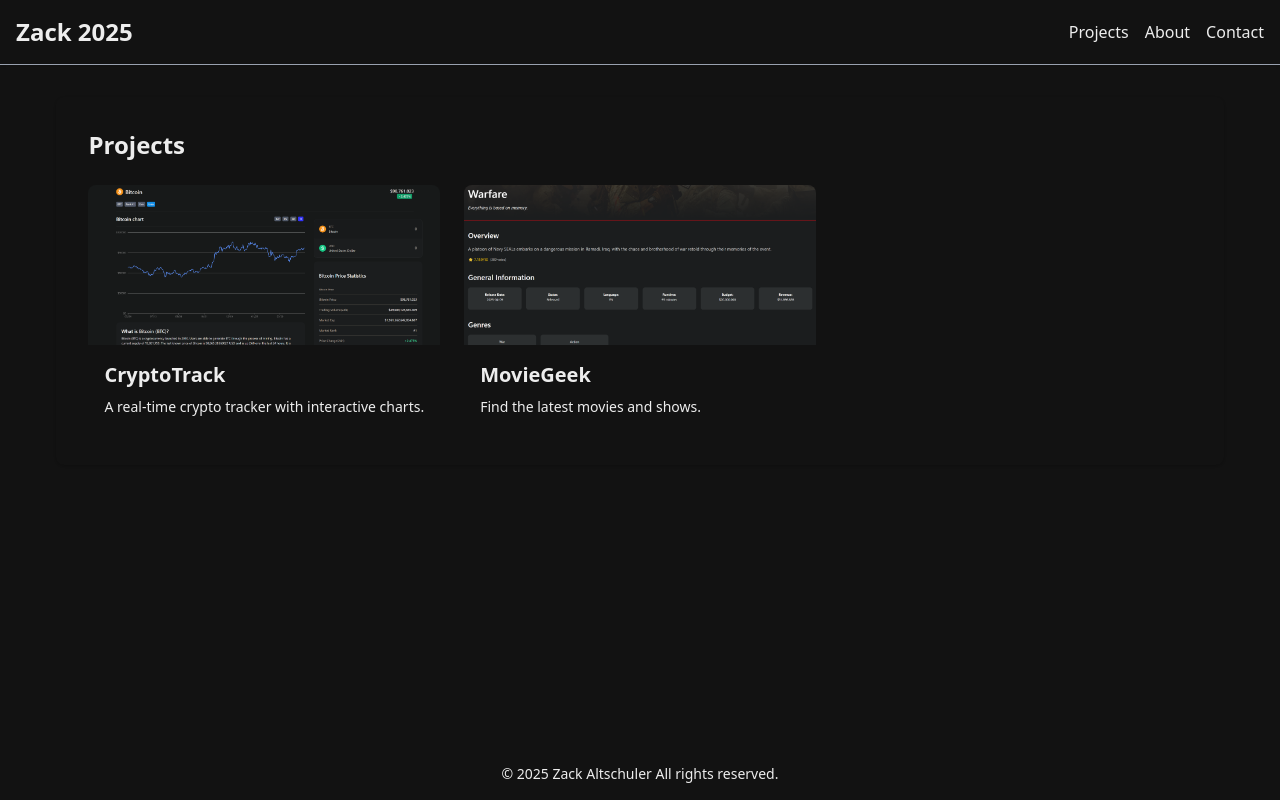
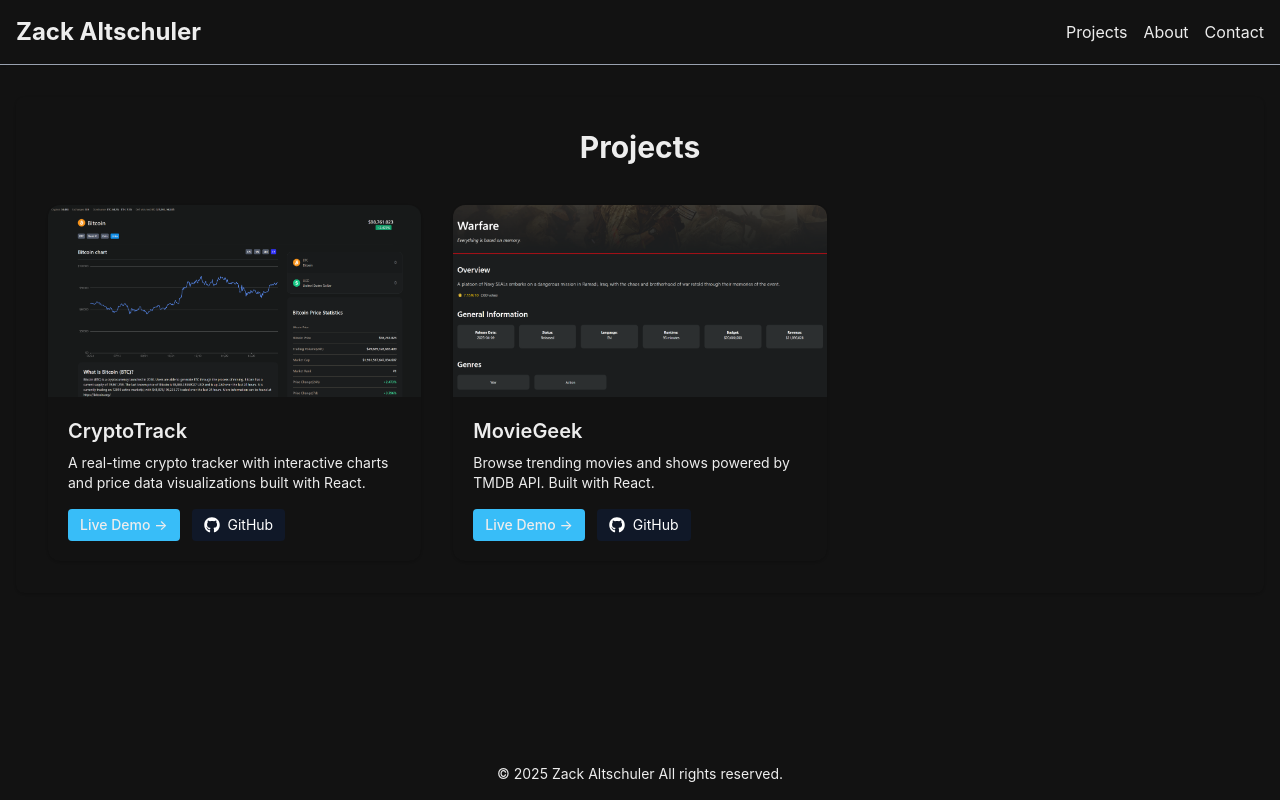
Before and after one commit to Altzack/Portfolio, a React (Vite) app: page /projects in a window 1280 px wide. Built offline with nearby package versions, Linux system fonts and the light colour scheme; the HTML template or start-up script is replaced by a standard one.

Commit message:
styling overhaul

```diff
--- a/index.html
+++ b/index.html
@@ -1,11 +1,11 @@
-<!DOCTYPE html>
+<!doctype html>
 <html lang="en">
   <head>
     <meta charset="UTF-8" />
     <meta name="viewport" content="width=device-width, initial-scale=1.0" />
     <title>Zack Altschuler</title>
   </head>
-  <body className="bg-black">
+  <body>
     <div id="root"></div>
     <script type="module" src="/src/main.jsx"></script>
   </body>
--- a/package.json
+++ b/package.json
@@ -27,6 +27,7 @@
     "eslint-plugin-react-refresh": "^0.4.19",
     "globals": "^16.0.0",
     "postcss": "^8.5.3",
+    "prettier": "3.6.2",
     "tailwindcss": "^4.1.5",
     "vite": "^6.3.5"
   }
--- a/postcss.config.cjs
+++ /dev/null
@@ -1,6 +0,0 @@
-module.exports = {
-  plugins: {
-    "@tailwindcss/postcss": {},
-    autoprefixer: {},
-  },
-};
--- /dev/null
+++ b/postcss.config.js
@@ -0,0 +1,6 @@
+import tailwindcss from "@tailwindcss/postcss";
+import autoprefixer from "autoprefixer";
+
+export default {
+  plugins: [tailwindcss, autoprefixer],
+};
--- a/src/components/Header.jsx
+++ b/src/components/Header.jsx
@@ -1,15 +1,23 @@
-import React from 'react';
-import { Link } from 'react-router-dom';
+import React from "react";
+import { Link } from "react-router-dom";
 
 export default function Header() {
   return (
     <header className="bg-background text-text shadow">
       <div className="container mx-auto px-4 py-4 flex justify-between items-center border-b-1 border-gray-400 border-accent">
-      <Link to="/" className="text-2xl font-bold hover:text-gray-400">Zack 2025</Link>
-      <nav className="space-x-4">
-      <Link to="/projects" className="text-text hover:text-gray-400">Projects</Link>
-          <Link to="/about" className="text-text hover:text-gray-400">About</Link>
-          <Link to="/contact" className="text-text hover:text-gray-400">Contact</Link>
+        <Link to="/" className="text-2xl font-bold hover:text-gray-400">
+          Zack Altschuler
+        </Link>
+        <nav className="space-x-4">
+          <Link to="/projects" className="text-text hover:text-gray-400">
+            Projects
+          </Link>
+          <Link to="/about" className="text-text hover:text-gray-400">
+            About
+          </Link>
+          <Link to="/contact" className="text-text hover:text-gray-400">
+            Contact
+          </Link>
         </nav>
       </div>
     </header>
--- a/src/index.css
+++ b/src/index.css
@@ -3,7 +3,9 @@
 @tailwind components;
 @tailwind utilities;
 
+
 body {
-  background-color: #121212;
-  color:            #EDEDED;
+ background: #121212;
+  color: #EDEDED;
+  font-family: 'Inter', sans-serif;
 }
--- a/src/pages/About.jsx
+++ b/src/pages/About.jsx
@@ -1,26 +1,33 @@
-import React from 'react';
+import React from "react";
 
 export default function About() {
   return (
     <section className="bg-surface p-8 rounded-lg shadow mb-8">
-
       <div className="max-w-2xl mx-auto space-y-6 text-text leading-relaxed">
-              <h2 className="text-3xl font-semibold mb-6 text-accent">About Me</h2>
+        <h2 className="text-3xl font-semibold mb-6 text-accent">About Me</h2>
 
         <p>
-          Hey there! I’m a software developer with a passion for front-end work—taking ideas
-          from a blank screen all the way to a smooth, interactive experience. I love being
-          creative, whether it’s drawing up a playful animation or finding just the right shade
-          of color to guide a user’s eye.
+          I’m a full-stack engineer with 5 years of experience shipping React,
+          GraphQL, and TypeScript applications with a strong focus on front-end
+          polish and performance. I thrive on translating design into
+          production-quality code: building component systems, optimizing load
+          times, and delivering responsive UIs that users can rely on. I’ve
+          helped platforms scale from 30K to 100K+ users, and I’m always
+          thinking about both the dev experience and the end user. You can find
+          me refining flows, squashing bugs, and tweaking pixel spacing until
+          it’s just right.
         </p>
 
-
+        <h2 className="text-3xl font-semibold mb-6 text-accent">
+          Beyond the Code
+        </h2>
 
         <p>
-          At the end of the day, I want my work to look great, yes—but even more, I want it to
-          work flawlessly. I’m all about crafting interfaces that feel intuitive, load quickly,
-          and leave users satisfied. Let’s build something awesome
-          together!
+          When I’m not tweaking pixel spacing or untangling state bugs, I’m
+          probably debating whether to refactor something that technically works
+          just fine. I enjoy good UI, clean code, and the occasional overuse of
+          console.log (for... peace of mind). Fueled by caffeine, curiosity, and
+          way too many open tabs.
         </p>
       </div>
     </section>
--- a/src/pages/Contact.jsx
+++ b/src/pages/Contact.jsx
@@ -1,21 +1,25 @@
-import React from 'react';
-import { FaLinkedin, FaGithub } from 'react-icons/fa';
+import React from "react";
+import { FaLinkedin, FaGithub, FaEnvelope } from "react-icons/fa";
 
 export default function Contact() {
   return (
     <section className="bg-surface p-8 rounded-lg shadow">
+      <div className="max-w-2xl mx-auto space-y-6 text-text leading-relaxed">
         <h2 className="text-2xl font-semibold mb-4">Contact</h2>
         <p className="text-secondary mb-4">
-        Have a question or want to collaborate? Reach out via email or find me on LinkedIn and GitHub:
+          Have a question, a project in mind, or just want to talk dev stuff?
+          Feel free to reach out — I’m always open to new ideas, collaborations,
+          or just geeking out over clean UI.
         </p>
 
         <div className="flex flex-wrap gap-4">
           {/* Email button */}
           <a
             href="mailto:altschulerzack@yahoo.com?subject=Contact%20from%20Portfolio"
-          className="inline-block bg-green-500 text-background px-4 py-2 rounded hover:opacity-90"
+            className="inline-flex items-center bg-[#38BDF8] text-background px-4 py-2 rounded hover:opacity-90"
           >
-          Email Me
+            <FaEnvelope className="mr-2" size={20} />
+            Email
           </a>
 
           {/* LinkedIn */}
@@ -23,7 +27,7 @@ export default function Contact() {
             href="https://www.linkedin.com/in/zack-altschuler/"
             target="_blank"
             rel="noopener noreferrer"
-          className="inline-flex items-center bg-green-500 text-background px-4 py-2 rounded hover:opacity-90"
+            className="inline-flex items-center bg-[#38BDF8] text-background px-4 py-2 rounded hover:opacity-90"
           >
             <FaLinkedin className="mr-2" size={20} />
             LinkedIn
@@ -34,12 +38,13 @@ export default function Contact() {
             href="https://github.com/Altzack"
             target="_blank"
             rel="noopener noreferrer"
-          className="inline-flex items-center bg-green-500 text-background px-4 py-2 rounded hover:opacity-90"
+            className="inline-flex items-center bg-[#38BDF8] text-background px-4 py-2 rounded hover:opacity-90"
           >
             <FaGithub className="mr-2" size={20} />
             GitHub
           </a>
         </div>
+      </div>
     </section>
   );
 }
--- a/src/pages/Projects.jsx
+++ b/src/pages/Projects.jsx
@@ -1,42 +1,71 @@
-import React from 'react';
-import cryptoPic from '../assets/crypto.png'
-import trustfam from '../assets/trustfam.png'
+import React from "react";
+import { FaGithub } from "react-icons/fa";
+import cryptoPic from "../assets/crypto.png";
+import trustfam from "../assets/trustfam.png";
+
 const projects = [
   {
-    title: 'CryptoTrack',
-    description: 'A real-time crypto tracker with interactive charts.',
+    title: "CryptoTrack",
+    description:
+      "A real-time crypto tracker with interactive charts and price data visualizations built with React.",
     image: cryptoPic,
-    url: 'https://cryptotrack-eight.vercel.app'
+    url: "https://cryptotrack-eight.vercel.app",
+    github: "https://github.com/Altzack/cryptotrack",
   },
   {
     title: "MovieGeek",
-    description: "Find the latest movies and shows.",
+    description:
+      "Browse trending movies and shows powered by TMDB API. Built with React.",
     image: trustfam,
-    url: "https://trustfam.netlify.app/"
-  }
+    url: "https://trustfam.netlify.app/",
+    github: "https://github.com/Altzack/moviegeek",
+  },
 ];
 
 export default function Projects() {
   return (
-    <section className="bg-surface p-8 rounded-lg shadow mb-8">
-      <h2 className="text-2xl font-semibold mb-6">Projects</h2>
-      <div className="grid grid-cols-1 sm:grid-cols-2 lg:grid-cols-3 gap-6">
+    <section className="bg-surface p-8 rounded-lg shadow mb-12">
+      <h2 className="text-3xl font-bold mb-10 text-center">Projects</h2>
+      <div className="grid grid-cols-1 sm:grid-cols-2 lg:grid-cols-3 gap-8">
         {projects.map((p) => (
-          <a
+          <div
             key={p.title}
-            href={p.url}
-            className="block bg-background rounded-lg overflow-hidden transform transition-transform duration-300 hover:scale-110"
+            className="bg-background rounded-xl shadow-sm hover:shadow-md transition-shadow duration-300 overflow-hidden flex flex-col"
           >
-            <img
-              src={p.image}
-              alt={p.title}
-              className="w-full h-40 object-cover"
-            />
-            <div className="p-4">
-              <h3 className="text-xl font-bold text-text mb-2">{p.title}</h3>
-              <p className="text-secondary text-sm">{p.description}</p>
+            <a href={p.url} target="_blank" rel="noopener noreferrer">
+              <img
+                src={p.image}
+                alt={`Screenshot of ${p.title}`}
+                className="w-full h-48 object-cover"
+              />
+            </a>
+            <div className="p-5 flex flex-col flex-grow">
+              <h3 className="text-xl font-semibold mb-2">{p.title}</h3>
+              <p className="text-sm text-secondary mb-4 flex-grow">
+                {p.description}
+              </p>
+
+              <div className="flex items-center gap-3 mt-auto">
+                <a
+                  href={p.url}
+                  target="_blank"
+                  rel="noopener noreferrer"
+                  className="text-primary text-sm font-medium hover:underline rounded bg-[#38BDF8] px-3 py-1.5 transition"
+                >
+                  Live Demo →
+                </a>
+                <a
+                  href={p.github}
+                  target="_blank"
+                  rel="noopener noreferrer"
+                  className="inline-flex items-center gap-2 text-sm px-3 py-1.5 bg-gray-900 text-white rounded hover:opacity-90 transition"
+                >
+                  <FaGithub size={16} />
+                  GitHub
+                </a>
+              </div>
             </div>
-          </a>
+          </div>
         ))}
       </div>
     </section>
--- a/tailwind.config.cjs
+++ /dev/null
@@ -1,17 +0,0 @@
-// tailwind.config.cjs
-/** @type {import('tailwindcss').Config} */
-module.exports = {
-  content: ["./index.html", "./src/**/*.{js,jsx}"],
-  theme: {
-    extend: {
-      colors: {
-        background: "#121212", // page background
-        surface: "#181818", // cards, sections
-        text: "#EDEDED", // primary text
-        secondary: "#B3B3B3", // muted captions
-        accent: "#1DB954", // highlight/links
-      },
-    },
-  },
-  plugins: [],
-};
--- /dev/null
+++ b/tailwind.config.js
@@ -0,0 +1,19 @@
+export default {
+  content: [
+    "./index.html",
+    "./src/**/*.{js,ts,jsx,tsx}", // covers React (JS & TS)
+  ],
+  theme: {
+    extend: {
+      colors: {
+        background: "#121212", // page background
+        surface: "#181818", // cards, sections
+        text: "#EDEDED", // primary text
+        secondary: "#B3B3B3", // muted text
+        accent: "#4FD1C5", // buttons, links, highlights
+        border: "#2A2A2A", // subtle lines/borders (optional)
+      },
+    },
+  },
+  plugins: [],
+};
```
Also changed, not shown: src/pages/Home.jsx (+23 -11 lines), 2 other files (tests, documents, lock files or other folders). Lines whose indentation alone changed are shown as unchanged.
